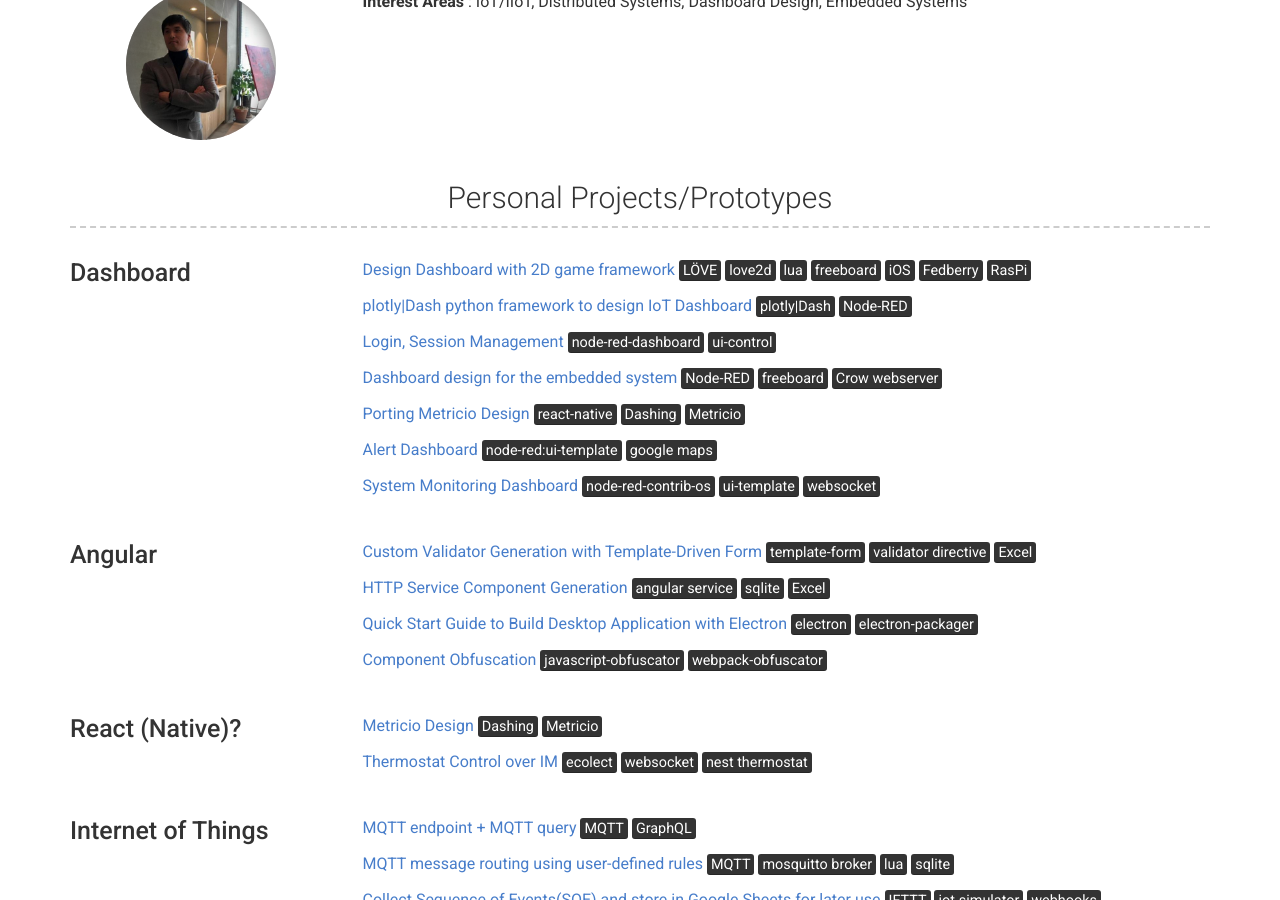
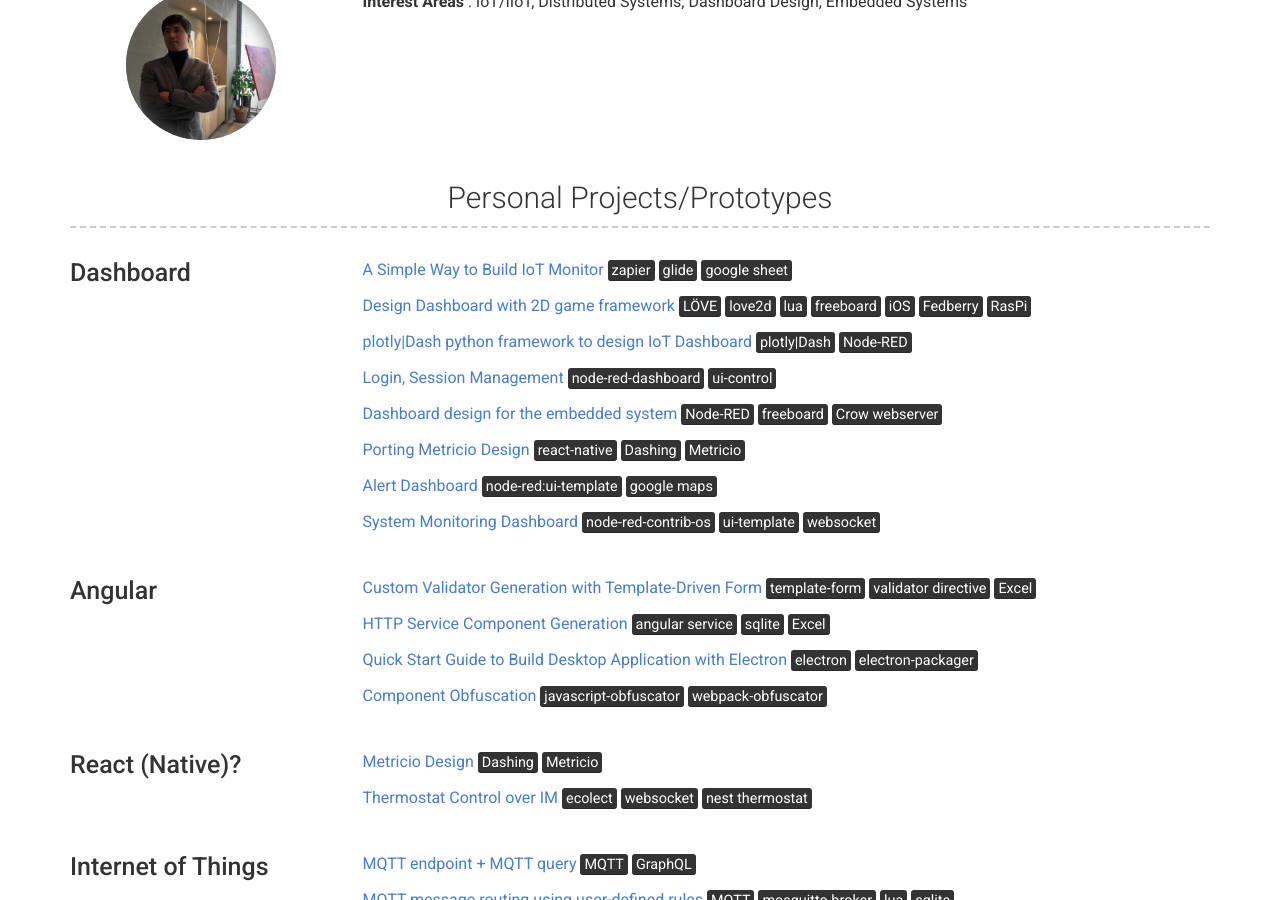
Before and after one commit to phyunsj/phyunsj.github.io, a Jekyll site: the page built from index.md, in a window 1280 px wide and 900 px high, scrolled down 312 px. Built offline with Jekyll 4.4.1, drawn with Linux system fonts in a browser that asks for light colours.

Commit message:
add iot monitor repository

```diff
--- a/_data/projects.yml
+++ b/_data/projects.yml
@@ -3,6 +3,8 @@
 - name: Dashboard
   github: phyunsj
   description: | # this will include new lines to allow paragraphs
+    [A Simple Way to Build IoT Monitor](https://github.com/phyunsj/simple-way-to-build-iot-monitor)  <mark>zapier</mark> <mark>glide</mark> <mark>google sheet</mark>
+
     [Design Dashboard with 2D game framework](https://github.com/phyunsj/iot-dashboard-design-with-love2d)  <mark>LÖVE</mark> <mark>love2d</mark> <mark>lua</mark>  <mark>freeboard</mark> <mark>iOS</mark> <mark>Fedberry</mark> <mark>RasPi</mark>
 
     [plotly\|Dash python framework to design IoT Dashboard](https://github.com/phyunsj/iot-dashboard-design-with-dash)  <mark>plotly|Dash</mark> <mark>Node-RED</mark>
```
